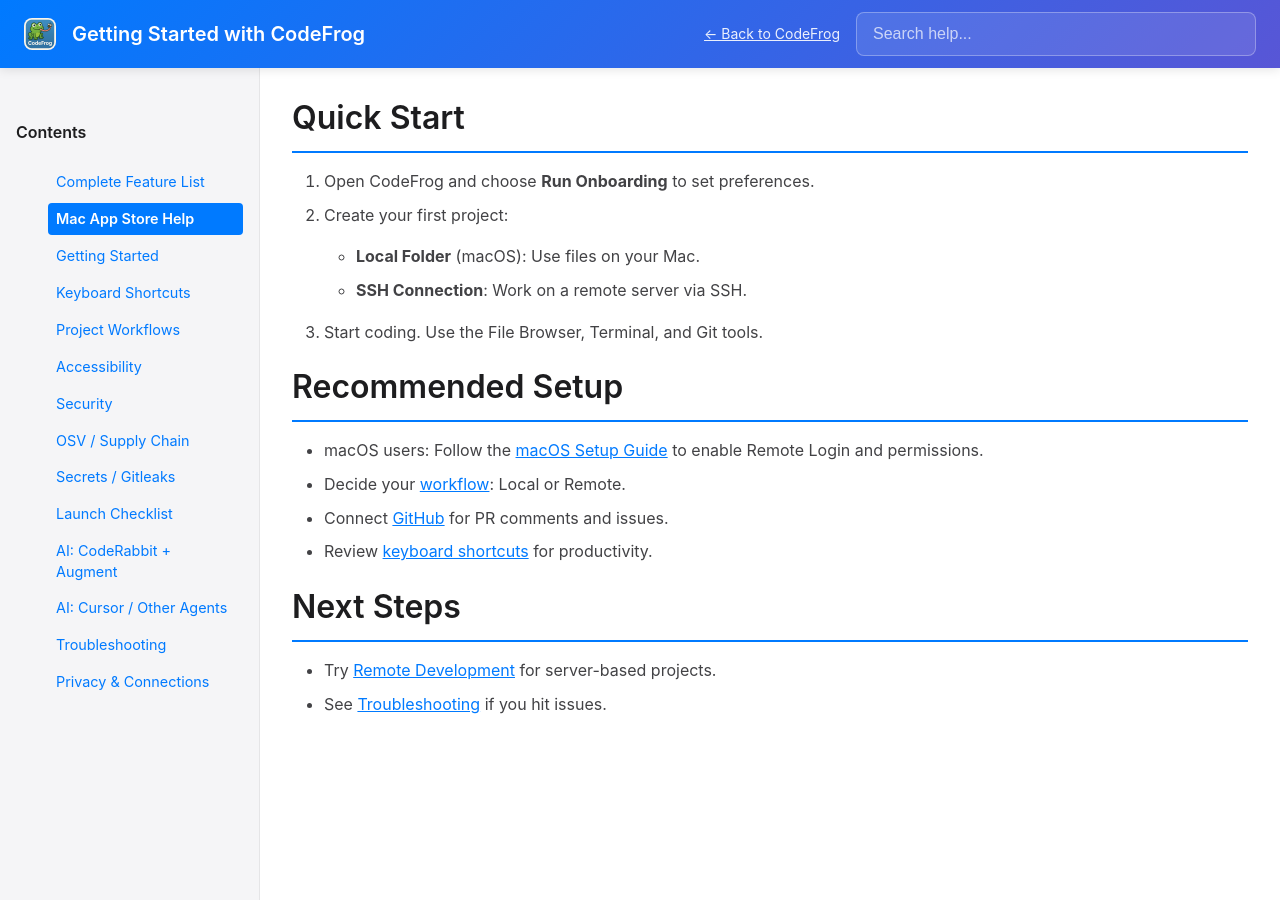
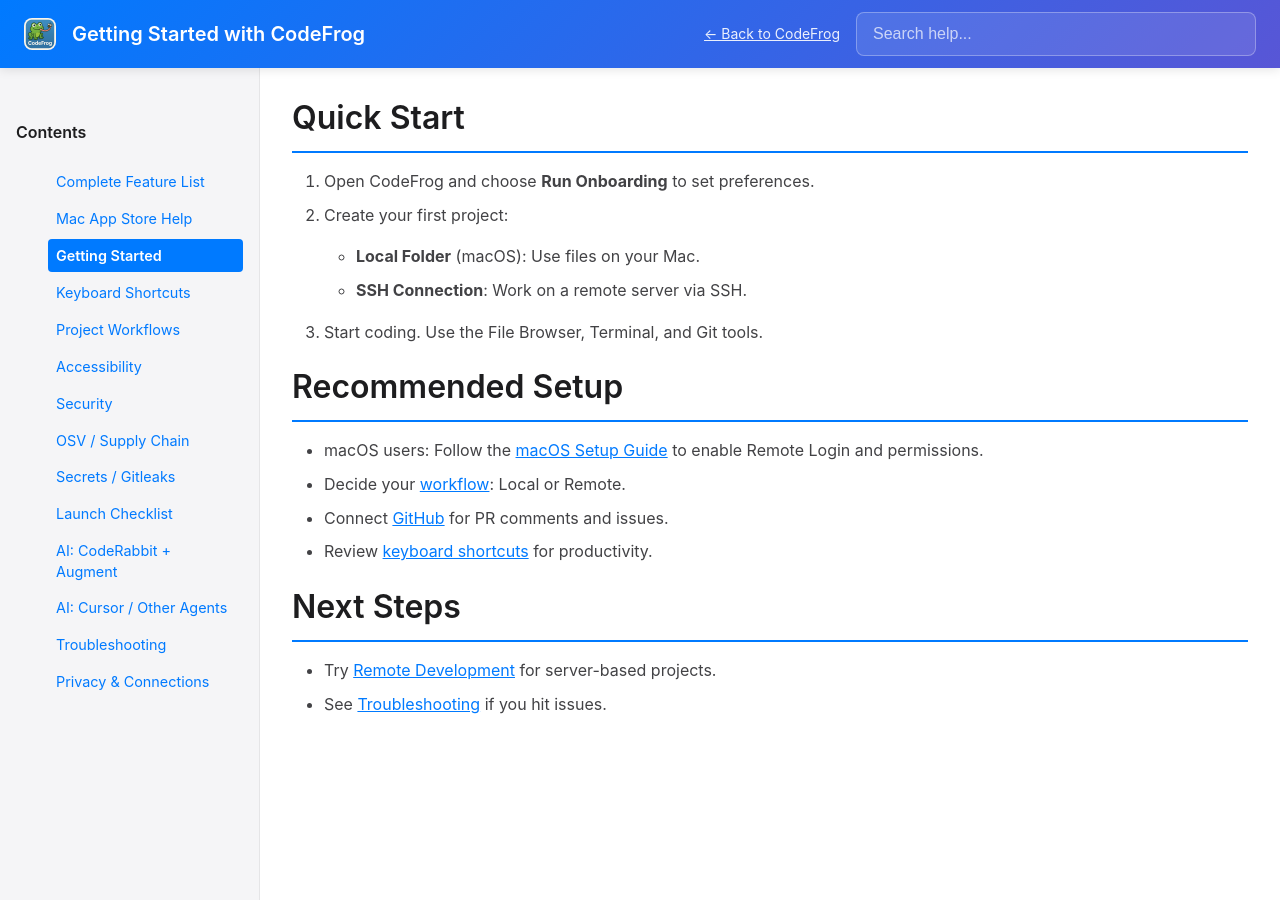
Before and after one commit to greenrobotllc/codefrog-help, a Jekyll site: the page built from help/mas/getting-started.md, in a window 1280 px wide and 900 px high. Built offline with Jekyll 4.4.1, drawn with Linux system fonts in a browser that asks for light colours; comment, search, counter and statistics services are not loaded.

Commit message:
Sync help documentation from main repository
Synced from: f6c45e7b07254712dc9bb38b1b5131438897bc26
Date: 2025-11-22 23:43:02 UTC

```diff
--- a/_layouts/help.html
+++ b/_layouts/help.html
@@ -23,20 +23,20 @@
       <nav class="help-nav">
         <h3>Contents</h3>
         <ul>
-          <li><a href="{{ '/help/' | relative_url }}" {% if page.url == '/help/' %}class="active"{% endif %}>Complete Feature List</a></li>
-          <li><a href="{{ '/help/mas/' | relative_url }}" {% if page.url contains '/help/mas/' and page.url != '/help/mas/' %}class="active"{% endif %}>Mac App Store Help</a></li>
-          <li><a href="{{ '/help/mas/getting-started' | relative_url }}" {% if page.url == '/help/mas/getting-started/' %}class="active"{% endif %}>Getting Started</a></li>
-          <li><a href="{{ '/help/mas/shortcuts' | relative_url }}" {% if page.url == '/help/mas/shortcuts/' %}class="active"{% endif %}>Keyboard Shortcuts</a></li>
-          <li><a href="{{ '/help/mas/workflows' | relative_url }}" {% if page.url == '/help/mas/workflows/' %}class="active"{% endif %}>Project Workflows</a></li>
-          <li><a href="{{ '/help/mas/accessibility' | relative_url }}" {% if page.url == '/help/mas/accessibility/' %}class="active"{% endif %}>Accessibility</a></li>
-          <li><a href="{{ '/help/mas/security' | relative_url }}" {% if page.url == '/help/mas/security/' %}class="active"{% endif %}>Security</a></li>
-          <li><a href="{{ '/help/mas/osv' | relative_url }}" {% if page.url == '/help/mas/osv/' %}class="active"{% endif %}>OSV / Supply Chain</a></li>
-          <li><a href="{{ '/help/mas/secrets' | relative_url }}" {% if page.url == '/help/mas/secrets/' %}class="active"{% endif %}>Secrets / Gitleaks</a></li>
-          <li><a href="{{ '/help/mas/launch-checklist' | relative_url }}" {% if page.url == '/help/mas/launch-checklist/' %}class="active"{% endif %}>Launch Checklist</a></li>
-          <li><a href="{{ '/help/mas/ai-coder-coderabbit-augment' | relative_url }}" {% if page.url == '/help/mas/ai-coder-coderabbit-augment/' %}class="active"{% endif %}>AI: CodeRabbit + Augment</a></li>
-          <li><a href="{{ '/help/mas/ai-coder-cursor' | relative_url }}" {% if page.url == '/help/mas/ai-coder-cursor/' %}class="active"{% endif %}>AI: Cursor / Other Agents</a></li>
-          <li><a href="{{ '/help/mas/troubleshooting' | relative_url }}" {% if page.url == '/help/mas/troubleshooting/' %}class="active"{% endif %}>Troubleshooting</a></li>
-          <li><a href="{{ '/help/mas/privacy' | relative_url }}" {% if page.url == '/help/mas/privacy/' %}class="active"{% endif %}>Privacy & Connections</a></li>
+          <li><a href="{{ '/help/' | relative_url }}" {% if page.url == '/help/' or page.url == '/help/index.html' %}class="active"{% endif %}>Complete Feature List</a></li>
+          <li><a href="{{ '/help/mas/' | relative_url }}" {% if page.url == '/help/mas/' or page.url == '/help/mas/index.html' %}class="active"{% endif %}>Mac App Store Help</a></li>
+          <li><a href="{{ '/help/mas/getting-started' | relative_url }}" {% if page.url == '/help/mas/getting-started/' or page.url == '/help/mas/getting-started.html' %}class="active"{% endif %}>Getting Started</a></li>
+          <li><a href="{{ '/help/mas/shortcuts' | relative_url }}" {% if page.url == '/help/mas/shortcuts/' or page.url == '/help/mas/shortcuts.html' %}class="active"{% endif %}>Keyboard Shortcuts</a></li>
+          <li><a href="{{ '/help/mas/workflows' | relative_url }}" {% if page.url == '/help/mas/workflows/' or page.url == '/help/mas/workflows.html' %}class="active"{% endif %}>Project Workflows</a></li>
+          <li><a href="{{ '/help/mas/accessibility' | relative_url }}" {% if page.url == '/help/mas/accessibility/' or page.url == '/help/mas/accessibility.html' %}class="active"{% endif %}>Accessibility</a></li>
+          <li><a href="{{ '/help/mas/security' | relative_url }}" {% if page.url == '/help/mas/security/' or page.url == '/help/mas/security.html' %}class="active"{% endif %}>Security</a></li>
+          <li><a href="{{ '/help/mas/osv' | relative_url }}" {% if page.url == '/help/mas/osv/' or page.url == '/help/mas/osv.html' %}class="active"{% endif %}>OSV / Supply Chain</a></li>
+          <li><a href="{{ '/help/mas/secrets' | relative_url }}" {% if page.url == '/help/mas/secrets/' or page.url == '/help/mas/secrets.html' %}class="active"{% endif %}>Secrets / Gitleaks</a></li>
+          <li><a href="{{ '/help/mas/launch-checklist' | relative_url }}" {% if page.url == '/help/mas/launch-checklist/' or page.url == '/help/mas/launch-checklist.html' %}class="active"{% endif %}>Launch Checklist</a></li>
+          <li><a href="{{ '/help/mas/ai-coder-coderabbit-augment' | relative_url }}" {% if page.url == '/help/mas/ai-coder-coderabbit-augment/' or page.url == '/help/mas/ai-coder-coderabbit-augment.html' %}class="active"{% endif %}>AI: CodeRabbit + Augment</a></li>
+          <li><a href="{{ '/help/mas/ai-coder-cursor' | relative_url }}" {% if page.url == '/help/mas/ai-coder-cursor/' or page.url == '/help/mas/ai-coder-cursor.html' %}class="active"{% endif %}>AI: Cursor / Other Agents</a></li>
+          <li><a href="{{ '/help/mas/troubleshooting' | relative_url }}" {% if page.url == '/help/mas/troubleshooting/' or page.url == '/help/mas/troubleshooting.html' %}class="active"{% endif %}>Troubleshooting</a></li>
+          <li><a href="{{ '/help/mas/privacy' | relative_url }}" {% if page.url == '/help/mas/privacy/' or page.url == '/help/mas/privacy.html' %}class="active"{% endif %}>Privacy & Connections</a></li>
         </ul>
       </nav>
     </aside>
```
